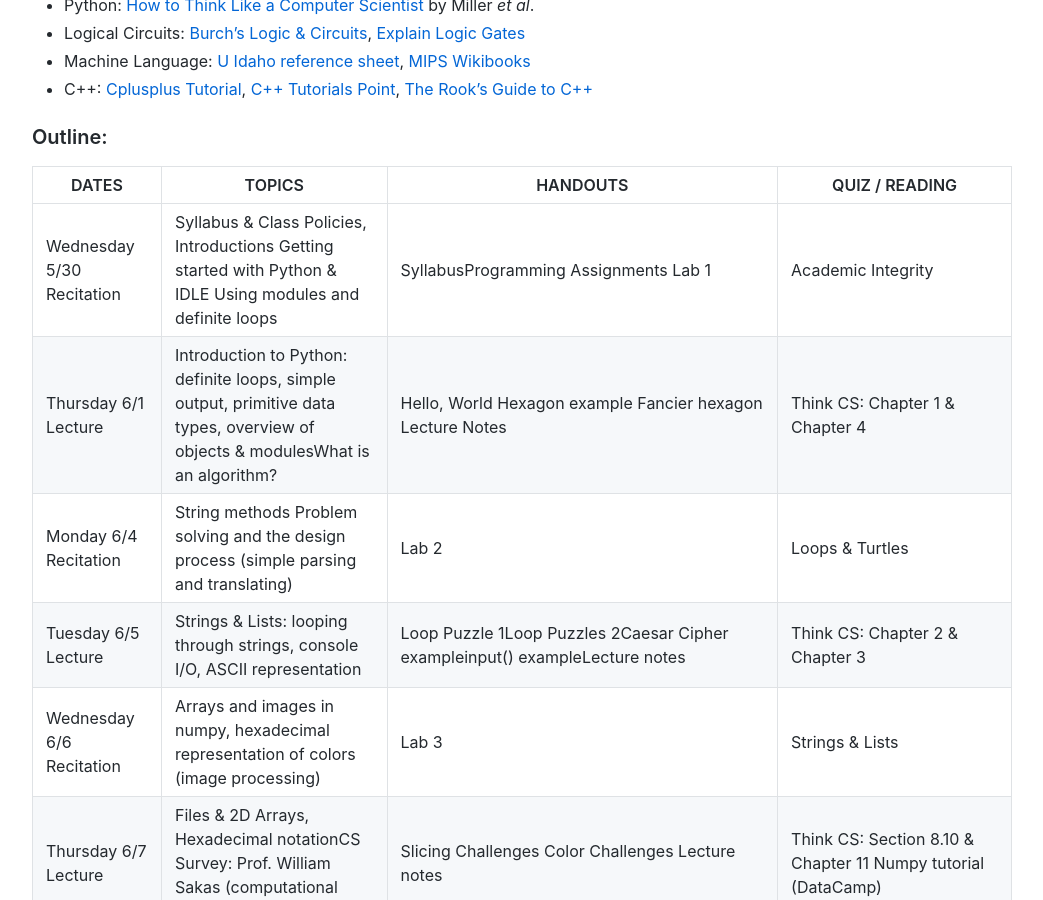
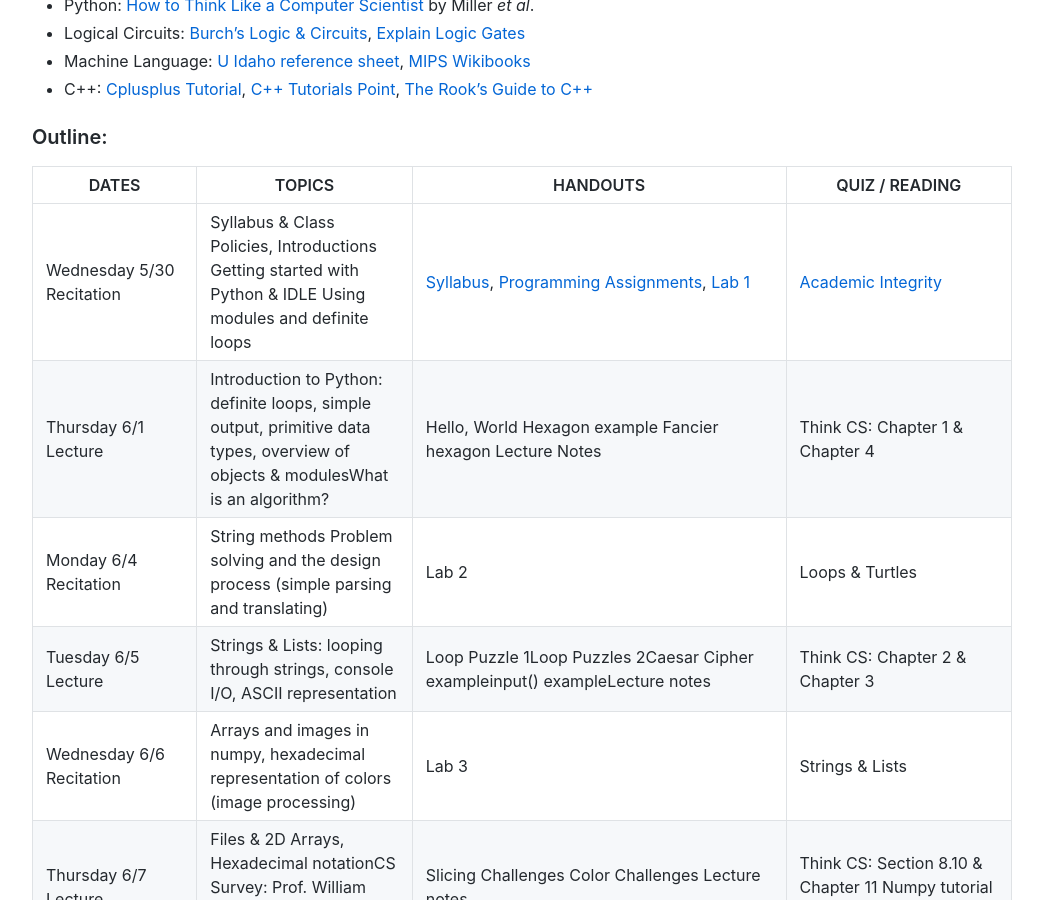
Before and after one commit to maryash/maryash.github.io, a Jekyll site: the page built from summer2018.md, in a window 1280 px wide and 900 px high, scrolled down 1017 px. Shown: the whole window, without its empty margins (118-1161 px from the left). Built offline with Jekyll 4.4.1, drawn with Linux system fonts in a browser that asks for light colours; comment, search, counter and statistics services are not loaded; some of the changed text lies outside the part shown.

Commit message:
Update summer2018.md

```diff
--- a/summer2018.md
+++ b/summer2018.md
@@ -44,31 +44,31 @@
 ### Outline:
 
  DATES                           | TOPICS                                                                                                                          | HANDOUTS                                                                                                                                                                                                   | QUIZ / READING
----------------------------------------------|---------------------------------------------------------------------------------------------------------------------------------|------------------------------------------------------------------------------------------------------------------------------------------------------------------------------------------------------------|------------------------------------------------------------------------------------------------------------
- Wednesday 5/30 Recitation         | Syllabus & Class Policies, Introductions Getting started with Python & IDLE Using modules and definite loops                    | SyllabusProgramming Assignments Lab 1                                                                                                                                                                      | Academic Integrity
- Thursday 6/1 Lecture            | Introduction to Python: definite loops, simple output, primitive data types, overview of objects & modulesWhat is an algorithm? | Hello, World Hexagon example Fancier hexagon Lecture Notes                                                                                                                                                 | Think CS: Chapter 1 & Chapter 4
- Monday 6/4 Recitation           | String methods Problem solving and the design process (simple parsing and translating)                                          | Lab 2                                                                                                                                                                                                      | Loops & Turtles
- Tuesday 6/5 Lecture             | Strings & Lists: looping through strings, console I/O, ASCII representation                                                     | Loop Puzzle 1Loop Puzzles 2Caesar Cipher exampleinput() exampleLecture notes                                                                                                                               | Think CS: Chapter 2 & Chapter 3
- Wednesday 6/6 Recitation          | Arrays and images in numpy, hexadecimal representation of colors (image processing)                                             | Lab 3                                                                                                                                                                                                      | Strings & Lists
- Thursday 6/7 Lecture            | Files & 2D Arrays, Hexadecimal notationCS Survey: Prof. William Sakas (computational linguistics)                               | Slicing Challenges Color Challenges Lecture notes                                                                                                                                                          | Think CS: Section 8.10 & Chapter 11 Numpy tutorial (DataCamp)
- Monday 6/11 Recitation          | Programming with decisions & files (flood maps)                                                                                 | Lab 4                                                                                                                                                                                                      | Colors & Images in numpy
- Tuesday 6/12 Lecture            | More on Lists & Arrays; DecisionsCS Survey: Citi Bike's Bike Angels Team                                                        | Loop & Slice ChallengesDecision ChallengesturtleString.pyLecture notes                                                                                                                                     | Think CS: Chapter 7 & Chapter 11
- Wednesday 6/13 Recitation         | More on Decisions (snow pack) Circuits & Logical Expressions                                                                    | Lab 5                                                                                                                                                                                                      | Decisions & Color
- Thursday 6/14 Lecture           | Logical Expressions, Circuits Open Data Week                                                                                    | Types & Decisions ChallengesLogical Operators Challenges Basic Gates Circuit ChallengesLecture notes                                                                                                       | Think CS: Chapter 7 Burch's Logic & Circuits,Explain Logic Gates
- Monday 6/18 Recitation          | CSV files via pandas (population change); Shell Scripts                                                                         | Lab 6                                                                                                                                                                                                      | Circuits, Truth Tables, & Logical Expressions
- Tuesday 6/19 Lecture            | Accessing formatted data; Functions CS Survey: Prof. Katherine St. John (computational biology)                                 | Arithmetic ChallengesList/String ChallengesLecture notes                                                                                                                                                   | Think CS: Chapter 6 10-minutes to Pandas Tutorial DataCamp Pandas Tutorial Ubuntu Terminal Reference Sheet
- Wednesday 6/20 Recitation         | OpenData NYC (shelter data) Using main() functionsPython from the command line                                                  | Lab 7                                                                                                                                                                                                      | Formatted Data & Shell Commands
- Thursday 6/21 Lecture           | More on Functions & Open data; CS Survey: Mitsue Iwata, NYC Open Data Team                                                      | Motto Challenge,quarterImage.py Hello with main()Prep #1.2Total & Tax ChallengeLecture notes                                                                                                               | Think CS: Chapter 6 10-minutes to Pandas Tutorial DataCamp Pandas Tutorial
- Monday 6/25 Recitation          | Binning data (parking tickets) Top-down design (herd of turtles)github                                                          | Lab 8                                                                                                                                                                                                      | Functions & More Pandas
- Tuesday 6/26 Lecture            | Parameters & Functions                                                                                                          | Greet ExampleHappy Example Jam ExampleDecisions & Functions ExampleFoo example Sisters Example Lecture notes                                                                                               | Think CS: Chapter 6
- Wednesday 6/27 Recitation         | Folium/leaflet.js (mapping CUNY locations)Finding errorsCommand line git                                                        | Lab 9                                                                                                                                                                                                      | Parameters & Functions
- Thursday 6/28 Lecture           | Programming with Functions & Decisions, Top-down Design, Code Reuse                                                             | Dessert Exam Questionsnum2words exampleKoalasLecture notes                                                                                                                                                 | Think CS: Chapter 6 folium tutorial
- Monday 7/2 Recitation           | Program design with indefinite loopsWriting functionsUnit testing (simple recommender system)                                   | Lab 10                                                                                                                                                                                                     | More on Functions & Top-down Design
- Tuesday 7/3 Lecture             | Indefinite Loops, Simulations CS Surveys: Prof. Susan Epstein (machine learning)                                                   | Distance CheckNums & WhileMax NumSearch Random Walk Lecture notes                                                                                                                                          | Think CS: Chapter 8
- Wednesday 7/4                     | 4TH OF JULY                                                                                                                       | COLLEGE IS CLOSED                                                                                                                                                                                          |
- Thursday 7/5 Lecture            | Introduction to C++: program structure, data representation and I/O.                                                            | cin/cout example convert example loops example growth example nested loops Lecture notes                                                                                                                   | Cplusplus Tutorial, C++ Tutorials Point,The Rook's Guide to C++
- Monday 7/9 Lecture & Recitation | Machine Language Overview Simplified machine language                                                                           | WeMIPS EmulatorLecture notesLab 11                                                                                                                                                                         | U of Idaho reference sheet MIPS WikibooksIndefinite Loops & Simulations
- Tuesday 7/10 Lecture            | C++ control structures                                                                                                          | Decision example (C++) Logical Expressions (C++) Input Checking (C++) Input Checking, II (C++) Growth Example (C++) USGS Hawai'i Earthquakes,Turtle Quakes DemoNYC Urban Forest: Street TreesLecture notes | Cplusplus Tutorial, C++ Tutorials Point,The Rook's Guide to C++
- Wednesday 7/11                    | EXAM                                                                                                                            | EXAM                                                                                                                                                                                                       | EXAM
+----------------------------------|---------------------------------------------------------------------------------------------------------------------------------|------------------------------------------------------------------------------------------------------------------------------------------------------------------------------------------------------------|------------------------------------------------------------------------------------------------------------
+ Wednesday&nbsp;5/30 Recitation         | Syllabus & Class Policies, Introductions Getting started with Python & IDLE Using modules and definite loops                    | [Syllabus](s18/syl.html), [Programming Assignments](s18/ps.html), [Lab 1](s18/lab1.html)                                                | [Academic Integrity](s18/quizzes.html#Q1)
+ Thursday&nbsp;6/1 Lecture            | Introduction to Python: definite loops, simple output, primitive data types, overview of objects & modulesWhat is an algorithm? | Hello, World Hexagon example Fancier hexagon Lecture Notes                                                                                                                                                 | Think CS: Chapter 1 & Chapter 4
+ Monday&nbsp;6/4 Recitation           | String methods Problem solving and the design process (simple parsing and translating)                                          | Lab 2                                                                                                                                                                                                      | Loops & Turtles
+ Tuesday&nbsp;6/5 Lecture             | Strings & Lists: looping through strings, console I/O, ASCII representation                                                     | Loop Puzzle 1Loop Puzzles 2Caesar Cipher exampleinput() exampleLecture notes                                                                                                                               | Think CS: Chapter 2 & Chapter 3
+ Wednesday&nbsp;6/6 Recitation          | Arrays and images in numpy, hexadecimal representation of colors (image processing)                                             | Lab 3                                                                                                                                                                                                      | Strings & Lists
+ Thursday&nbsp;6/7 Lecture            | Files & 2D Arrays, Hexadecimal notationCS Survey: Prof. William Sakas (computational linguistics)                               | Slicing Challenges Color Challenges Lecture notes                                                                                                                                                          | Think CS: Section 8.10 & Chapter 11 Numpy tutorial (DataCamp)
+ Monday&nbsp;6/11 Recitation          | Programming with decisions & files (flood maps)                                                                                 | Lab 4                                                                                                                                                                                                      | Colors & Images in numpy
+ Tuesday&nbsp;6/12 Lecture            | More on Lists & Arrays; DecisionsCS Survey: Citi Bike's Bike Angels Team                                                        | Loop & Slice ChallengesDecision ChallengesturtleString.pyLecture notes                                                                                                                                     | Think CS: Chapter 7 & Chapter 11
+ Wednesday&nbsp;6/13 Recitation         | More on Decisions (snow pack) Circuits & Logical Expressions                                                                    | Lab 5                                                                                                                                                                                                      | Decisions & Color
+ Thursday&nbsp;6/14 Lecture           | Logical Expressions, Circuits Open Data Week                                                                                    | Types & Decisions ChallengesLogical Operators Challenges Basic Gates Circuit ChallengesLecture notes                                                                                                       | Think CS: Chapter 7 Burch's Logic & Circuits,Explain Logic Gates
+ Monday&nbsp;6/18 Recitation          | CSV files via pandas (population change); Shell Scripts                                                                         | Lab 6                                                                                                                                                                                                      | Circuits, Truth Tables, & Logical Expressions
+ Tuesday&nbsp;6/19 Lecture            | Accessing formatted data; Functions CS Survey: Prof. Katherine St. John (computational biology)                                 | Arithmetic ChallengesList/String ChallengesLecture notes                                                                                                                                                   | Think CS: Chapter 6 10-minutes to Pandas Tutorial DataCamp Pandas Tutorial Ubuntu Terminal Reference Sheet
+ Wednesday&nbsp;6/20 Recitation         | OpenData NYC (shelter data) Using main() functionsPython from the command line                                                  | Lab 7                                                                                                                                                                                                      | Formatted Data & Shell Commands
+ Thursday&nbsp;6/21 Lecture           | More on Functions & Open data; CS Survey: Mitsue Iwata, NYC Open Data Team                                                      | Motto Challenge,quarterImage.py Hello with main()Prep #1.2Total & Tax ChallengeLecture notes                                                                                                               | Think CS: Chapter 6 10-minutes to Pandas Tutorial DataCamp Pandas Tutorial
+ Monday&nbsp;6/25 Recitation          | Binning data (parking tickets) Top-down design (herd of turtles)github                                                          | Lab 8                                                                                                                                                                                                      | Functions & More Pandas
+ Tuesday&nbsp;6/26 Lecture            | Parameters & Functions                                                                                                          | Greet ExampleHappy Example Jam ExampleDecisions & Functions ExampleFoo example Sisters Example Lecture notes                                                                                               | Think CS: Chapter 6
+ Wednesday&nbsp;6/27 Recitation         | Folium/leaflet.js (mapping CUNY locations)Finding errorsCommand line git                                                        | Lab 9                                                                                                                                                                                                      | Parameters & Functions
+ Thursday&nbsp;6/28 Lecture           | Programming with Functions & Decisions, Top-down Design, Code Reuse                                                             | Dessert Exam Questionsnum2words exampleKoalasLecture notes                                                                                                                                                 | Think CS: Chapter 6 folium tutorial
+ Monday&nbsp;7/2 Recitation           | Program design with indefinite loopsWriting functionsUnit testing (simple recommender system)                                   | Lab 10                                                                                                                                                                                                     | More on Functions & Top-down Design
+ Tuesday&nbsp;7/3 Lecture             | Indefinite Loops, Simulations CS Surveys: Prof. Susan Epstein (machine learning)                                                   | Distance CheckNums & WhileMax NumSearch Random Walk Lecture notes                                                                                                                                          | Think CS: Chapter 8
+ Wednesday&nbsp;7/4                     | 4TH OF JULY                                                                                                                       | COLLEGE IS CLOSED                                                                                                                                                                                          |
+ Thursday&nbsp;7/5 Lecture            | Introduction to C++: program structure, data representation and I/O.                                                            | cin/cout example convert example loops example growth example nested loops Lecture notes                                                                                                                   | Cplusplus Tutorial, C++ Tutorials Point,The Rook's Guide to C++
+ Monday&nbsp;7/9 Recitation &&nbsp;Lecture | Machine Language Overview Simplified machine language                                                                           | WeMIPS EmulatorLecture notesLab 11                                                                                                                                                                         | U of Idaho reference sheet MIPS WikibooksIndefinite Loops & Simulations
+ Tuesday&nbsp;7/10 Lecture            | C++ control structures                                                                                                          | Decision example (C++) Logical Expressions (C++) Input Checking (C++) Input Checking, II (C++) Growth Example (C++) USGS Hawai'i Earthquakes,Turtle Quakes DemoNYC Urban Forest: Street TreesLecture notes | Cplusplus Tutorial, C++ Tutorials Point,The Rook's Guide to C++
+ Wednesday&nbsp;7/11                    | EXAM                                                                                                                            | EXAM                                                                                                                                                                                                       | EXAM
 
 _(This file was last modified on 30 May 2018.)_
```
